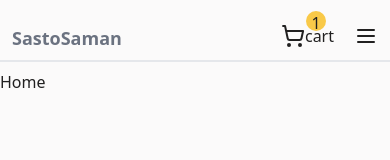
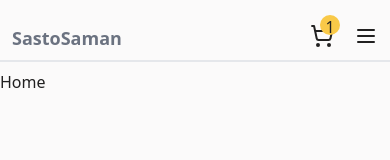
Before and after one commit to Sahilramjali/SastoSaman, a React (Vite) app in the folder client/: page / in a window 390 px wide. Shown: the top 160 px of the page. Built offline with nearby package versions, Linux system fonts and the light colour scheme.

Commit message:
cart mobile

```diff
--- a/client/src/components/NavBar.tsx
+++ b/client/src/components/NavBar.tsx
@@ -28,8 +28,8 @@ const NavBar = () => {
     <nav className="flex transition-all gap-5">
        <div className="flex relative hover:scale-110">
       <ShoppingCart />
-      <span className="absolute top-[-13px] right-2 bg-hoverPrimary rounded-full w-5 h-5 text-center">1</span>
-      <span>cart</span>
+      <span className="absolute sm:top-[-13px] sm:right-2 top-[-9px] right-[-6px] bg-hoverPrimary rounded-full w-5 h-5 text-center ">1</span>
+      <span className="hidden sm:block">cart</span>
       </div>
       <div className="sm:hidden hover:scale-110" onClick={openMobileMenu}>
         {isOpen ? <X /> : <Menu />}
```
